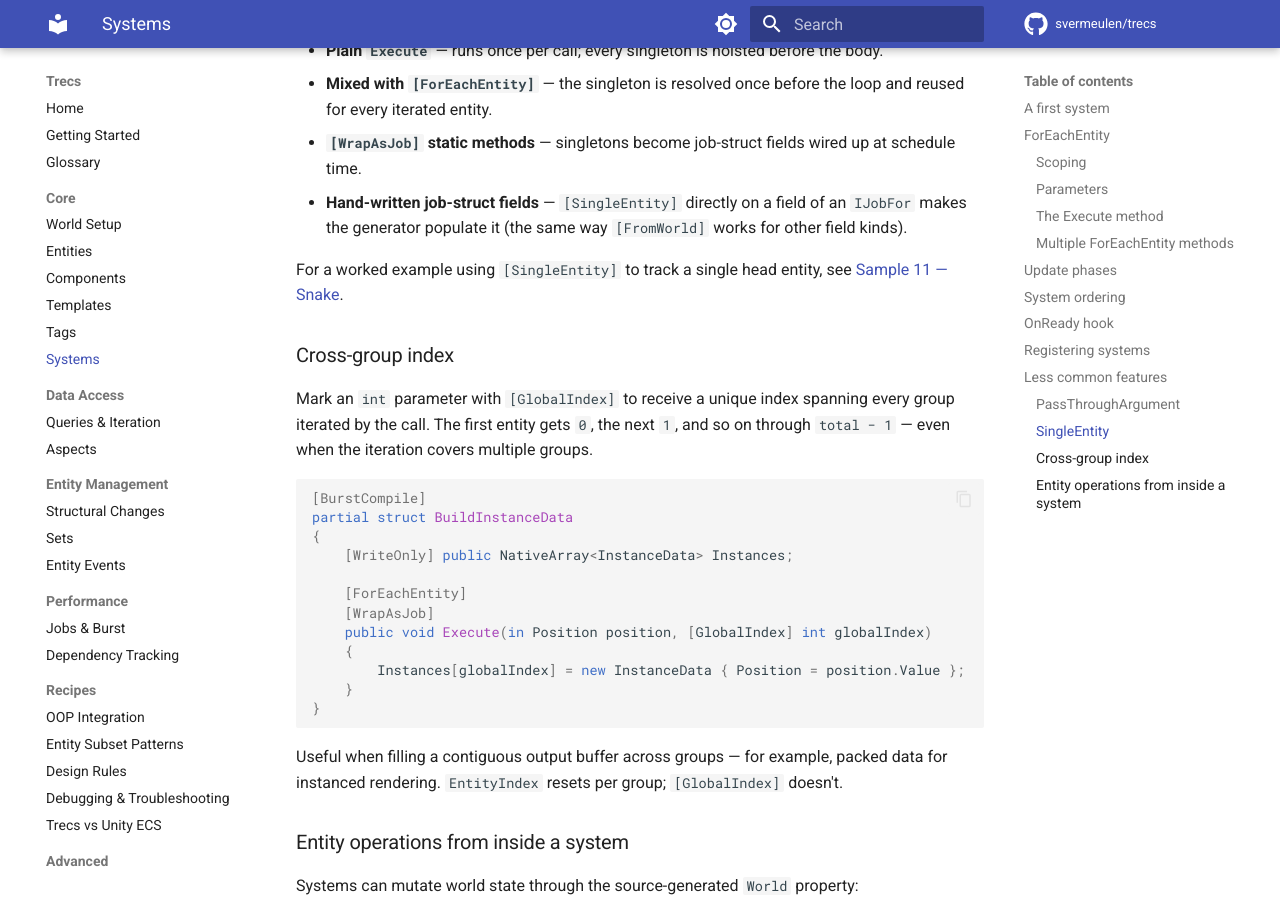
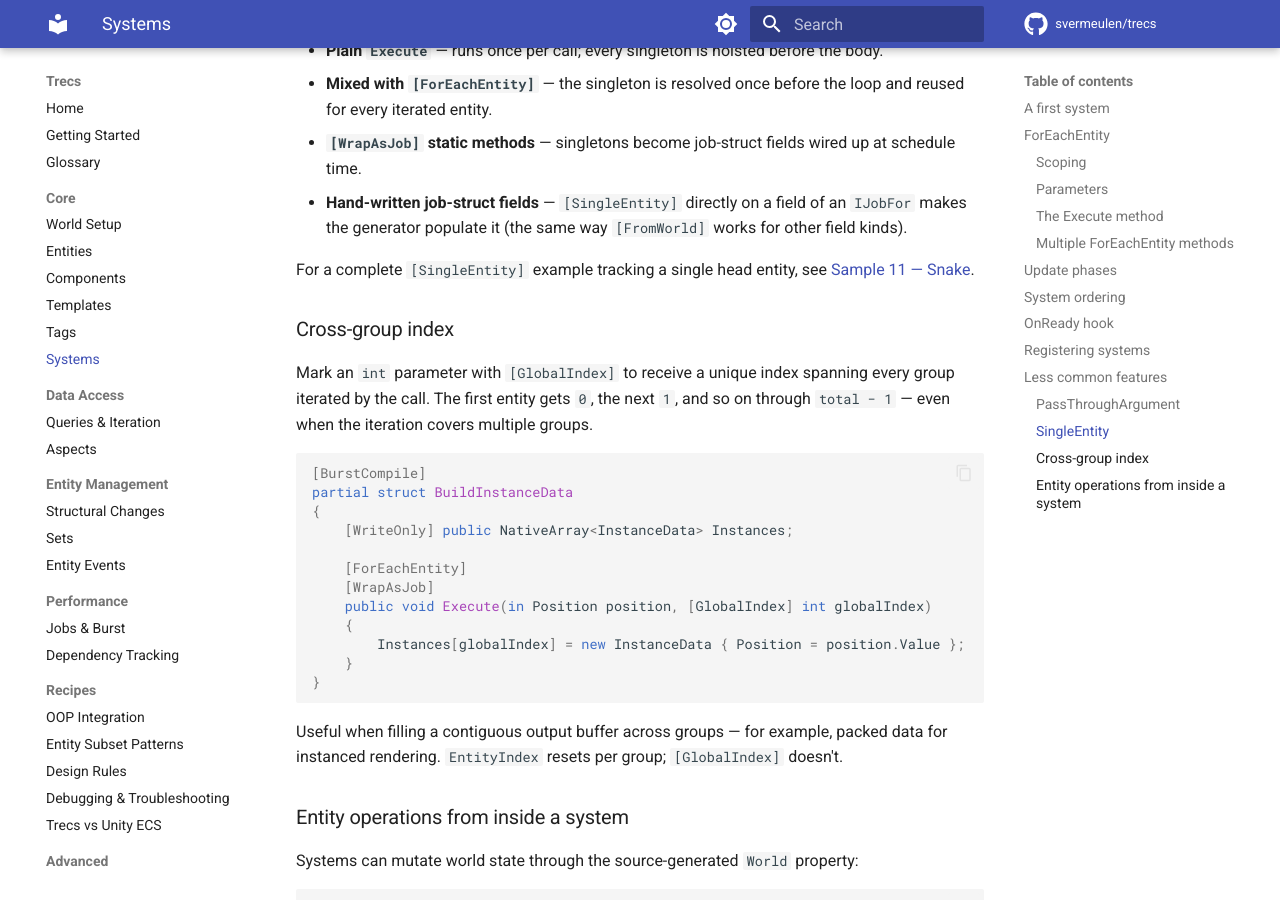
Before and after one commit to svermeulen/trecs, an MkDocs documentation site: the page built from docs/core/systems.md, in a window 1280 px wide and 900 px high, scrolled down 6983 px. Built offline with MkDocs 1.6.1 and Material for MkDocs 9.7.7, drawn with Linux system fonts in a browser that asks for light colours; comment, search, counter and statistics services are not loaded.

Commit message:
Docs: drop 'worked example' phrasing in favor of 'complete example'
'Worked example' is textbook-math vocabulary (a problem solved step
by step) that sneaks into software docs but reads as a bit
academic / out of place. Used in 4 'see [sample N] for a worked
example' lines; switched all of them to 'complete example'.

Co-Authored-By: Claude <noreply@anthropic.com>

```diff
--- a/docs/core/systems.md
+++ b/docs/core/systems.md
@@ -286,7 +286,7 @@ Tags must be hardcoded in the attribute (e.g. `[SingleEntity(typeof(MyTag))]`)
 - **`[WrapAsJob]` static methods** — singletons become job-struct fields wired up at schedule time.
 - **Hand-written job-struct fields** — `[SingleEntity]` directly on a field of an `IJobFor` makes the generator populate it (the same way `[FromWorld]` works for other field kinds).
 
-For a worked example using `[SingleEntity]` to track a single head entity, see [Sample 11 — Snake](../samples/11-snake.md).
+For a complete `[SingleEntity]` example tracking a single head entity, see [Sample 11 — Snake](../samples/11-snake.md).
 
 ### Cross-group index
 
```
Also changed, not shown: docs/advanced/aspect-interfaces.md (+1 -1 lines), docs/data-access/aspects.md (+1 -1 lines), docs/entity-management/sets.md (+1 -1 lines).
